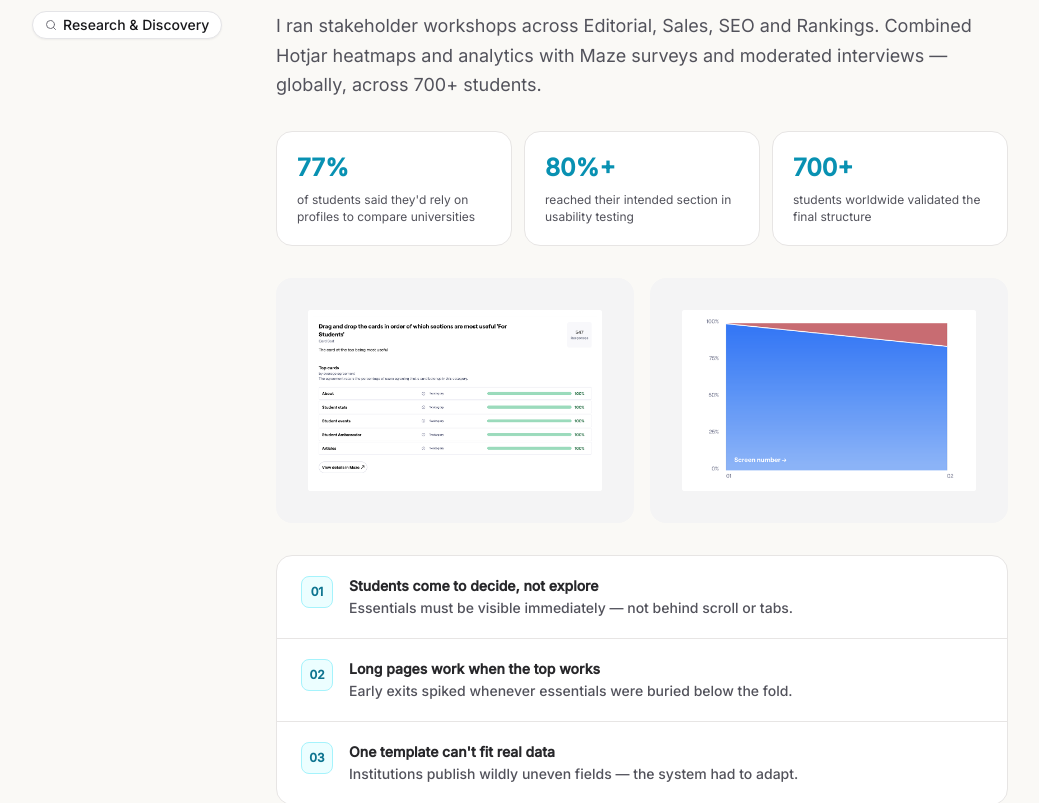
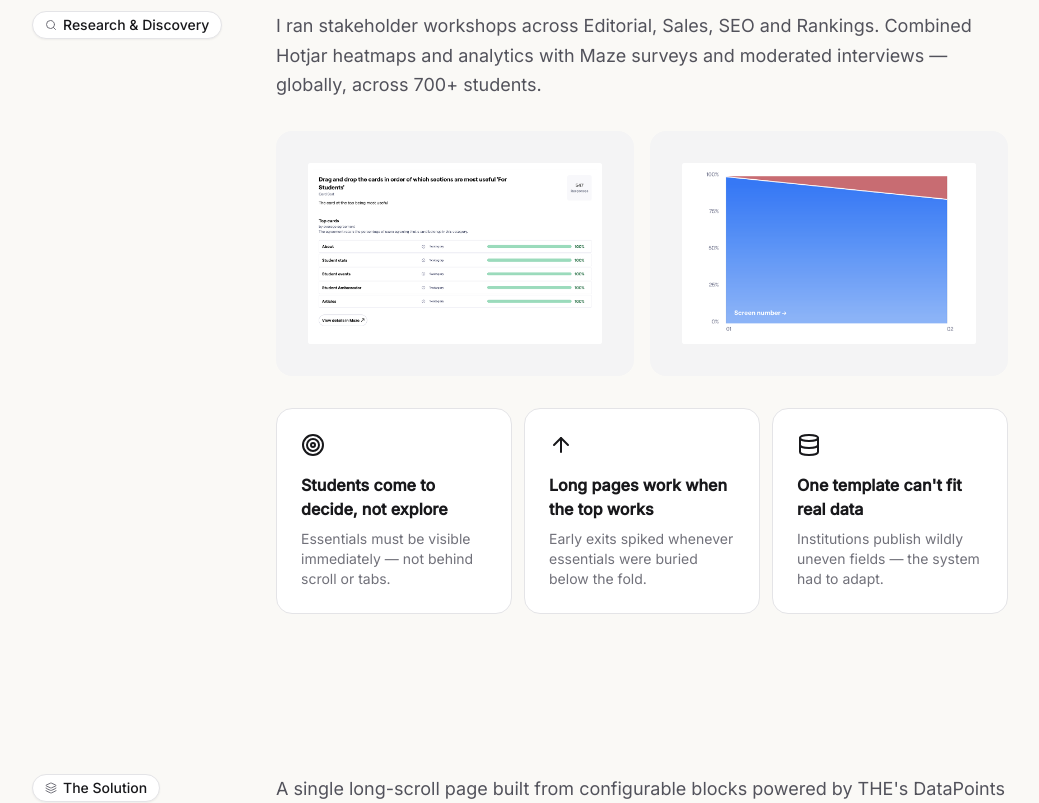
Before and after one commit to GG-Design/gg-portfolio, a React (Vite) app: page /work/times-higher-education in a window 1280 px wide. Shown: the part 2320-3123 px from the top of the page, without its empty margins (120-1159 px from the left). Built offline with nearby package versions, Linux system fonts and the light colour scheme.

Commit message:
hotfix: add CV, fix scroll indicator overlap, open CV in new tab

```diff
--- a/src/pages/CaseStudyTHE.tsx
+++ b/src/pages/CaseStudyTHE.tsx
@@ -5,6 +5,7 @@ import {
   ArrowLeft, ArrowRight,
   Briefcase, Clock, Users,
   AlertCircle, Search, Layers, TrendingUp, RefreshCw,
+  Target, ArrowUp, Database,
   type LucideIcon,
 } from "lucide-react"
 import { Tagline }                        from "@/components/ui/tagline"
@@ -247,21 +248,6 @@ export default function CaseStudyTHE() {
               </p>
             </FadeUp>
 
-            {/* Research numbers */}
-            <FadeUp className="grid grid-cols-3 gap-3">
-              {[
-                { value: "77%",  label: "of students said they'd rely on profiles to compare universities" },
-                { value: "80%+", label: "reached their intended section in usability testing" },
-                { value: "700+", label: "students worldwide validated the final structure" },
-              ].map(s => (
-                <Card key={s.value} className="shadow-none border border-stone-200 bg-white">
-                  <CardContent className="p-5 flex flex-col gap-2">
-                    <span className="text-2xl font-bold text-cyan-600">{s.value}</span>
-                    <span className="text-xs text-zinc-600 leading-snug">{s.label}</span>
-                  </CardContent>
-                </Card>
-              ))}
-            </FadeUp>
 
             <FadeUp className="grid grid-cols-2 gap-4">
               <div className="bg-zinc-100 rounded-2xl overflow-hidden p-8 flex items-center justify-center">
@@ -281,34 +267,32 @@ export default function CaseStudyTHE() {
             </FadeUp>
 
             {/* Key insights */}
-            <FadeUp>
-              <Card className="shadow-none border border-stone-200 bg-white overflow-hidden">
-                <CardContent className="p-0">
-                  {[
-                    { n: "01", insight: "Students come to decide, not explore",
-                               detail:  "Essentials must be visible immediately — not behind scroll or tabs." },
-                    { n: "02", insight: "Long pages work when the top works",
-                               detail:  "Early exits spiked whenever essentials were buried below the fold." },
-                    { n: "03", insight: "One template can't fit real data",
-                               detail:  "Institutions publish wildly uneven fields — the system had to adapt." },
-                  ].map((item, i) => (
-                    <div key={item.n}>
-                      {i > 0 && <Separator className="bg-stone-200" />}
-                      <div className="px-6 py-5 flex gap-4 items-start">
-                        <span className="shrink-0 inline-flex items-center justify-center
-                                         w-8 h-8 rounded-lg border border-cyan-200
-                                         bg-cyan-50 text-xs text-cyan-700 font-semibold">
-                          {item.n}
-                        </span>
-                        <div>
-                          <p className="text-sm font-semibold text-zinc-800 mb-0.5">{item.insight}</p>
-                          <p className="text-sm font-medium text-zinc-600">{item.detail}</p>
-                        </div>
-                      </div>
-                    </div>
-                  ))}
-                </CardContent>
-              </Card>
+            <FadeUp className="grid grid-cols-1 md:grid-cols-3 gap-3">
+              {[
+                {
+                  icon:  <Target size={24} className="text-zinc-900 mb-4" />,
+                  label: "Students come to decide, not explore",
+                  desc:  "Essentials must be visible immediately — not behind scroll or tabs.",
+                },
+                {
+                  icon:  <ArrowUp size={24} className="text-zinc-900 mb-4" />,
+                  label: "Long pages work when the top works",
+                  desc:  "Early exits spiked whenever essentials were buried below the fold.",
+                },
+                {
+                  icon:  <Database size={24} className="text-zinc-900 mb-4" />,
+                  label: "One template can't fit real data",
+                  desc:  "Institutions publish wildly uneven fields — the system had to adapt.",
+                },
+              ].map(item => (
+                <Card key={item.label} className="rounded-2xl border border-zinc-200 bg-white p-6">
+                  <CardContent className="p-0 flex flex-col">
+                    {item.icon}
+                    <span className="font-semibold text-zinc-900 mb-2">{item.label}</span>
+                    <span className="text-sm text-zinc-500">{item.desc}</span>
+                  </CardContent>
+                </Card>
+              ))}
             </FadeUp>
           </div>
         </SectionGrid>
```
